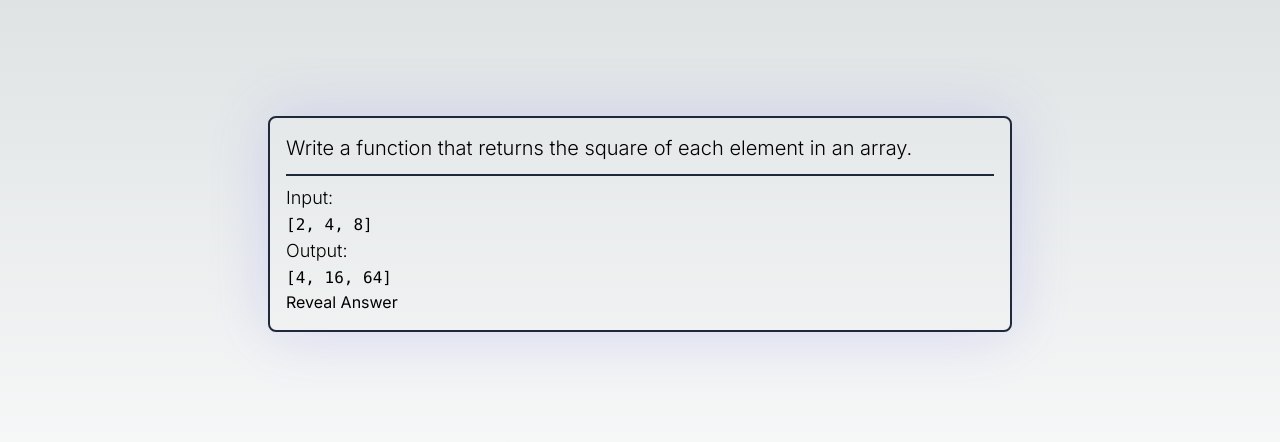
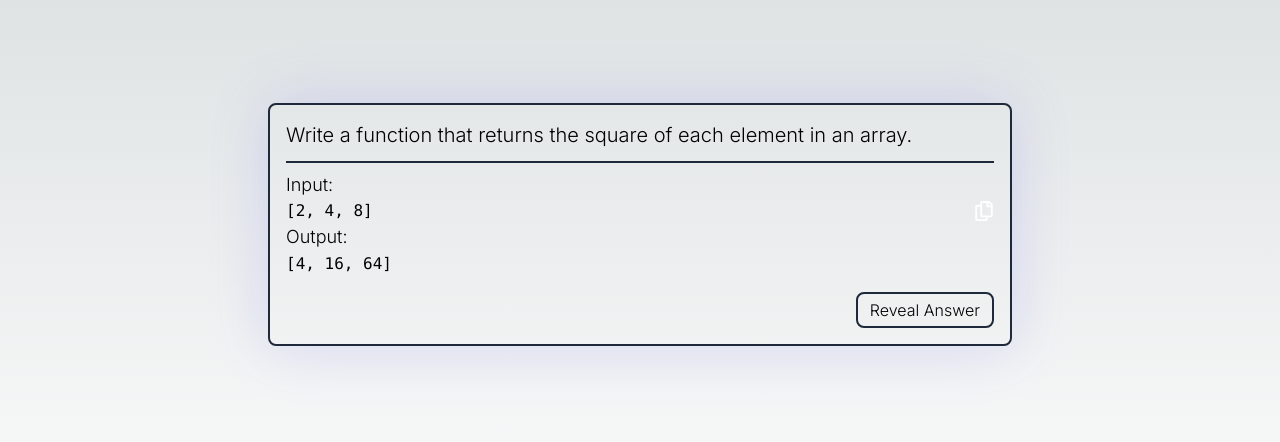
Before and after one commit to Progalt/langbytes-site, a Next.js app: page / in a window 1280 px wide. Shown: the part 176-618 px from the top of the page. Built offline with nearby package versions, Linux system fonts and the light colour scheme.

Commit message:
Styled reveal button and added copy to clipboard

```diff
--- a/package.json
+++ b/package.json
@@ -15,7 +15,6 @@
     "react-dom": "^18",
     "react-icons": "^5.0.1",
     "react-markdown": "^9.0.1",
-    "react-router-dom": "^6.22.3",
     "react-syntax-highlighter": "^15.5.0",
     "sanitize-html": "^2.12.1"
   },
--- a/src/app/Components/TaskSnippet.js
+++ b/src/app/Components/TaskSnippet.js
@@ -3,6 +3,7 @@ import { useState } from 'react';
 import { Prism as SyntaxHighlighter } from 'react-syntax-highlighter';
 import { dracula } from 'react-syntax-highlighter/dist/esm/styles/prism';
 
+import { FaRegCopy } from "react-icons/fa";
 
 function LanguageButton({ name, setSelectedLanguage, selectedLang }) {
     return (
@@ -38,6 +39,20 @@ squareList list = map (^2) list
         `
       };
 
+    const questionText = "Write a function that returns the square of each element in an array.";
+    const input = "[2, 4, 8]";
+    const output = "[4, 16, 64]";
+
+    const copyToClipboard = () => {
+        navigator.clipboard.writeText(input)
+        .then(() => {
+            console.log("Copied inputs to clipboard: ", input);
+        })
+        .catch((err) => {
+            console.log("Failed to copy inputs to clipboard: ", input);
+        });
+    }
+
     const revealAnswer = () => {
         setIsRevealed(true);
       };
@@ -47,15 +62,26 @@ squareList list = map (^2) list
         style={{
           }}>
             <p className="font-light text-xl mb-3">
-                Write a function that returns the square of each element in an array.
+                {questionText}
             </p>
             <hr className="border border-slate-800 mb-2"></hr>
             <p className="font-light text-lg">Input: </p>
-            <code>{"[2, 4, 8]"}</code>
+            <div className="flex flex-row justify-between items-center">
+                <code>{input}</code>
+                <button className="flex-shrink-0 text-xl text-white" onClick={copyToClipboard}>
+                    <FaRegCopy/>
+                </button>
+            </div>
             <p className="font-light text-lg">Output: </p>
-            <code>{"[4, 16, 64]"}</code>
+            <code>{output}</code>
             <br />
-            { !isRevealed && <button onClick={revealAnswer} >Reveal Answer</button> }
+            <div className="flex justify-end">
+            { !isRevealed &&
+                <button onClick={revealAnswer}
+                className="font-light mt-4 px-3 py-1 border-slate-800 border-2 rounded-lg hover:shadow-[0_0px_20px_0px] hover:shadow-indigo-500/50 transition duration-300">Reveal Answer</button>
+            }
+            </div>
+
             { isRevealed && <div className="mt-4 ">
                 <div className="flex flex-row">
                     {Object.keys(codeSnippets).map((lang, index) => (
--- a/src/app/page.js
+++ b/src/app/page.js
@@ -1,6 +1,5 @@
 
 import { TaskSnippet } from "./Components/TaskSnippet";
-import { BrowserRouter as Router } from 'react-router-dom';
 
 
 export default function Home() {
```
Also changed, not shown: 1 other file (tests, documents, lock files or other folders).
